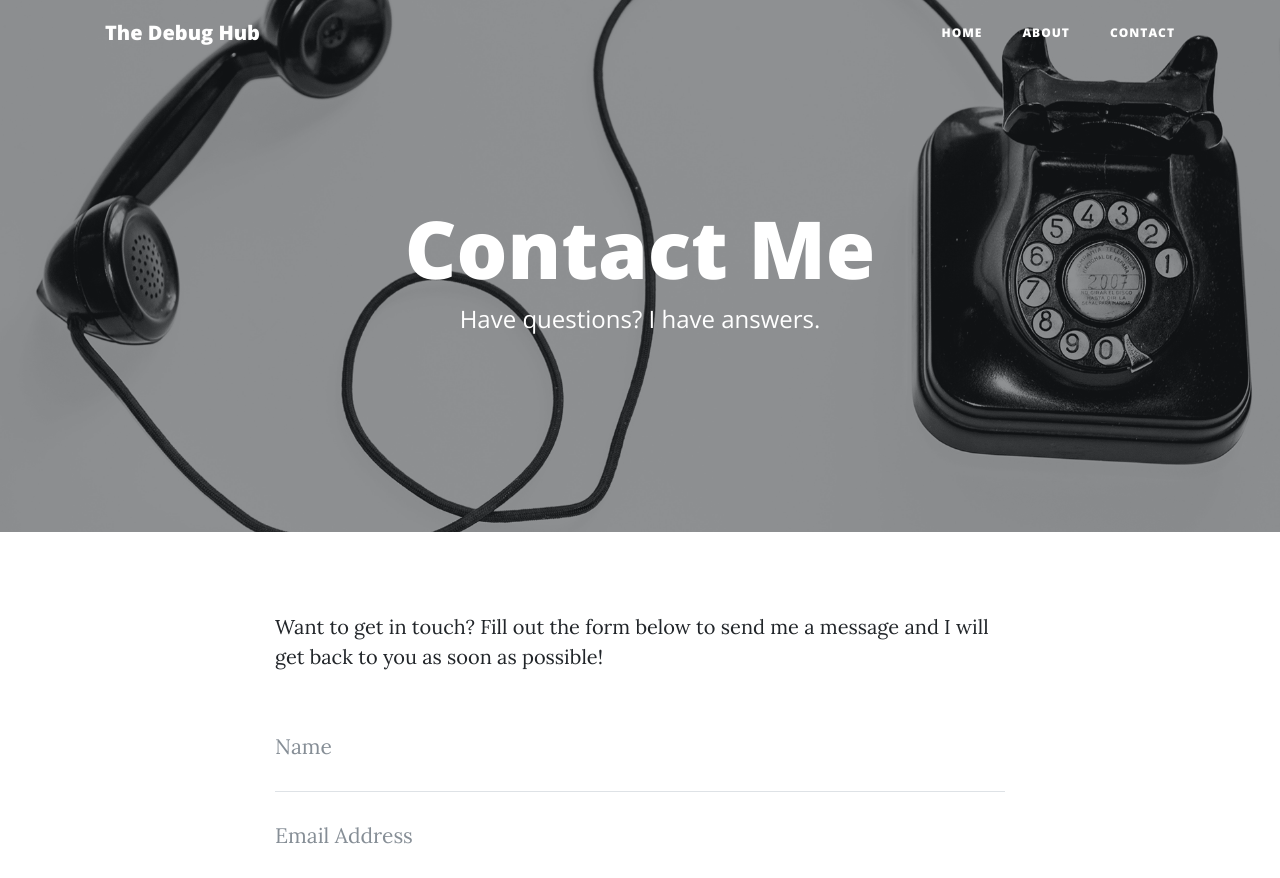
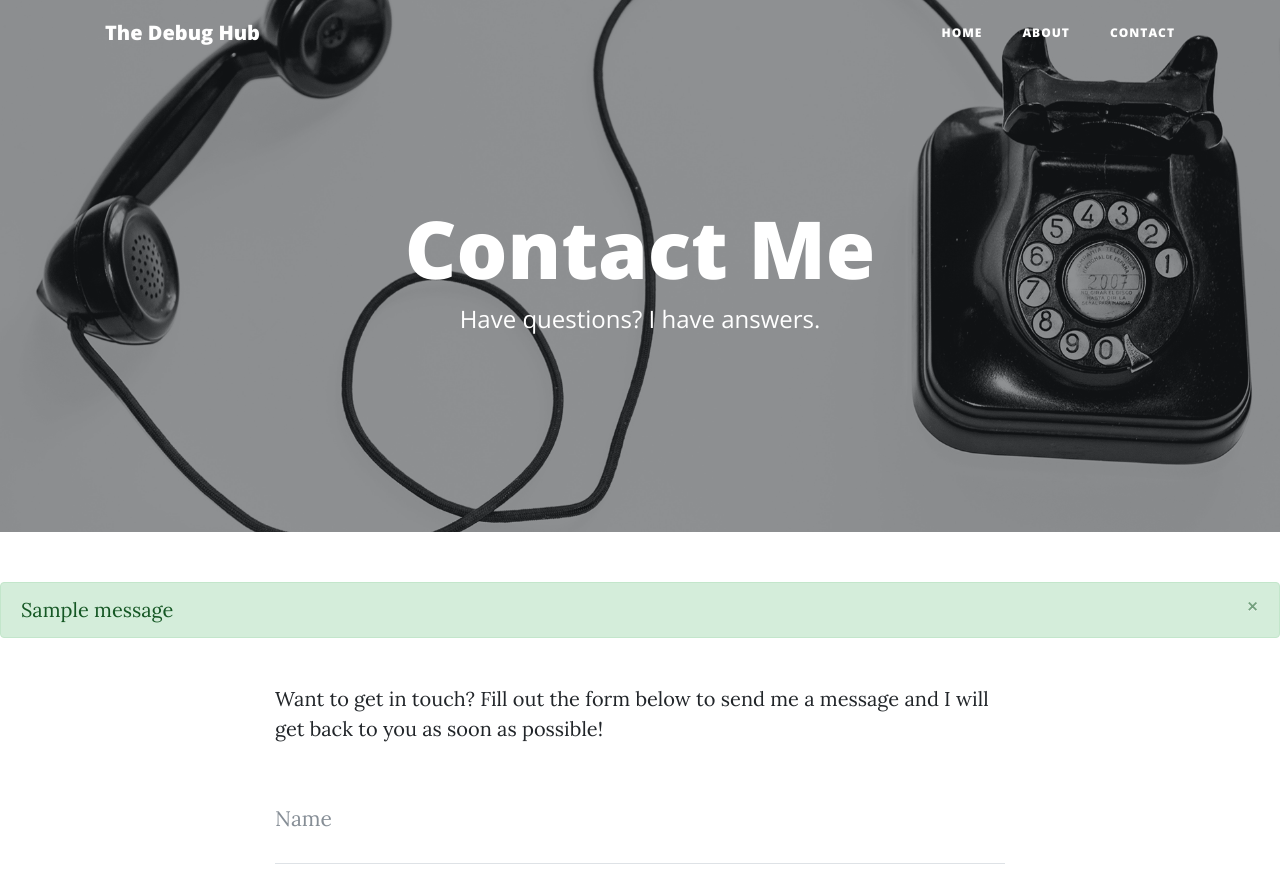
Before and after one commit to pranshu7800/Blog-using-flask, a Flask app: page /contact in a window 1280 px wide. Shown: the top 878 px of the page. Run offline with Flask 2, Linux system fonts and the light colour scheme; one stand-in notice (Sample message) is shown; some libraries are stand-ins or nearby versions.

Commit message:
Adding message flashing in the contact form

```diff
--- a/config.json
+++ b/config.json
@@ -9,8 +9,8 @@
     "gh_url": "https://github.com/pranshu7800",
     "blog_name": "The Debug Hub",
     "tag_line": "A Blog by the Engineer",
-    "gmail-user": "your-id@gmail.com",
-    "gmail-password": "your-password",
+    "gmail-user": "albertkaine9988@gmail.com",
+    "gmail-password": "8103alkaine007",
     "about_text": "Hi, My name is Pranshu Pachouri. I am a B.Tech student from Arya Institute of Engineering and Technology, Jaipur currently in 3rd year IT branch. Hope you like my blogs.",
     "no_of_posts": 3,
     "login_image": "login.png",
--- a/main.py
+++ b/main.py
@@ -1,4 +1,4 @@
-from flask import Flask, render_template, request, session, redirect
+from flask import Flask, render_template, request, session, redirect, flash
 from flask_sqlalchemy import SQLAlchemy
 from flask_mail import Mail
 from werkzeug.utils import secure_filename
@@ -52,6 +52,7 @@ class Posts(db.Model):
 
 @app.route('/')
 def home():
+
     posts = Posts.query.filter_by().all()
     last = math.ceil(len(posts)/int(params['no_of_posts']))
 
@@ -60,7 +61,7 @@ def home():
     if(not str(page).isnumeric()):
         page =1
     page = int(page)
-    posts = posts[(page-1)*int(params['no_of_posts']):(page-1)*int(params['no_of_posts'])+int(params['no_of_posts'])]
+    posts = posts[(page-1)*int(params['no_of_posts']):(page-1)*int(params['no_of_posts'])+int(params['no_of_posts'])] # 0* 3 : 0+3= [0:3] // 1*3 : 3+3=[3:6]
     if(page==1):
         prev = "#"
         next = "/?page=" + str(page+1)
@@ -165,6 +166,7 @@ def contact():
                           recipients=[params['gmail-user']],
                           body = message +"\n" + phone
                           )
+        flash("Thanks for submitting your details, We will get back to you soon!", "success")
     return render_template('contact.html', params= params)
 
 app.run(debug=True)
--- a/templates/contact.html
+++ b/templates/contact.html
@@ -15,6 +15,20 @@
       </div>
     </div>
   </header>
+
+<!--  Message flashing-->
+  {% with messages = get_flashed_messages(with_categories=true) %}
+  {% if messages %}
+  {% for category, message in messages %}
+  <div class="alert alert-{{category}} alert-dismissible fade show" role="alert">
+    {{message}}
+    <button type="button" class="close" data-dismiss="alert" aria-label="Close">
+      <span aria-hidden="true">&times;</span>
+    </button>
+  </div>
+  {% endfor %}
+  {% endif %}
+  {% endwith %}
 
   <!-- Main Content -->
   <div class="container">
--- a/templates/index.html
+++ b/templates/index.html
@@ -1,7 +1,7 @@
 {% extends "layout.html" %}
 {% block body %}
   <!-- Page Header -->
-  <header class="masthead" style="background-image: url('{{ url_for('static', filename='img/main-bg.jpg') }}')">
+  <header class="masthead mb-0" style="background-image: url('{{ url_for('static', filename='img/main-bg.jpg') }}')">
     <div class="overlay"></div>
     <div class="container">
       <div class="row">
```
